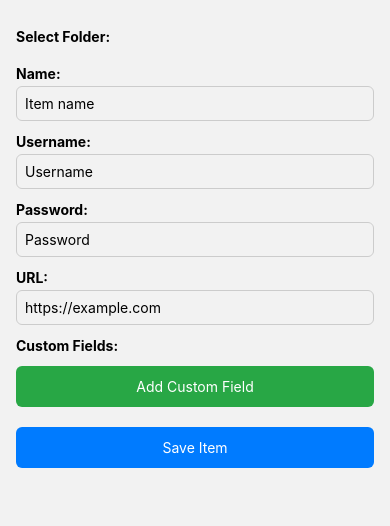
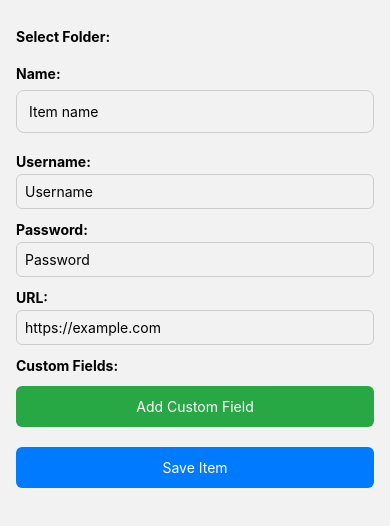
Before and after one commit to solo-developer/CredentialVault, a React Native app: screen /AddItem in a window 390 px wide. Shown: the top 526 px of the page. Built offline with nearby package versions, Linux system fonts and the light colour scheme.

Commit message:
reusing the styles

```diff
--- a/src/screens/AddItemScreen.tsx
+++ b/src/screens/AddItemScreen.tsx
@@ -9,6 +9,7 @@ import {
   Alert,
 } from "react-native";
 import AsyncStorage from "@react-native-async-storage/async-storage";
+import { GlobalStyles } from "../styles/global";
 
 interface Folder {
   id: string;
@@ -91,8 +92,8 @@ const AddItemScreen = ({ navigation }: any) => {
   };
 
   return (
-    <ScrollView contentContainerStyle={styles.container}>
-      <Text style={styles.label}>Select Folder:</Text>
+    <ScrollView contentContainerStyle={GlobalStyles.container}>
+      <Text style={GlobalStyles.label}>Select Folder:</Text>
       <View style={styles.folderContainer}>
         {folders.map((folder) => (
           <TouchableOpacity
@@ -114,50 +115,50 @@ const AddItemScreen = ({ navigation }: any) => {
         ))}
       </View>
 
-      <Text style={styles.label}>Name:</Text>
+      <Text style={GlobalStyles.label}>Name:</Text>
       <TextInput
-        style={styles.input}
+        style={GlobalStyles.inputMd}
         value={name}
         onChangeText={setName}
         placeholder="Item name"
       />
 
-      <Text style={styles.label}>Username:</Text>
+      <Text style={GlobalStyles.label}>Username:</Text>
       <TextInput
-        style={styles.input}
+        style={GlobalStyles.inputSm}
         value={username}
         onChangeText={setUsername}
         placeholder="Username"
       />
 
-      <Text style={styles.label}>Password:</Text>
+      <Text style={GlobalStyles.label}>Password:</Text>
       <TextInput
-        style={styles.input}
+        style={GlobalStyles.inputSm}
         value={password}
         onChangeText={setPassword}
         placeholder="Password"
         secureTextEntry
       />
 
-      <Text style={styles.label}>URL:</Text>
+      <Text style={GlobalStyles.label}>URL:</Text>
       <TextInput
-        style={styles.input}
+        style={GlobalStyles.inputSm}
         value={url}
         onChangeText={setUrl}
         placeholder="https://example.com"
       />
 
-      <Text style={styles.label}>Custom Fields:</Text>
+      <Text style={GlobalStyles.label}>Custom Fields:</Text>
       {customFields.map((field) => (
         <View key={field.id} style={styles.customFieldContainer}>
           <TextInput
-            style={[styles.input, { flex: 1, marginRight: 5 }]}
+            style={[GlobalStyles.inputSm, { flex: 1, marginRight: 5 }]}
             placeholder="Field Label"
             value={field.label}
             onChangeText={(text) => handleCustomFieldChange(field.id, "label", text)}
           />
           <TextInput
-            style={[styles.input, { flex: 1, marginLeft: 5 }]}
+            style={[GlobalStyles.inputSm, { flex: 1, marginLeft: 5 }]}
             placeholder="Field Value"
             value={field.value}
             onChangeText={(text) => handleCustomFieldChange(field.id, "value", text)}
@@ -165,11 +166,11 @@ const AddItemScreen = ({ navigation }: any) => {
         </View>
       ))}
 
-      <TouchableOpacity style={styles.addButton} onPress={addCustomField}>
+      <TouchableOpacity style={GlobalStyles.btnSuccess} onPress={addCustomField}>
         <Text style={{ color: "#fff" }}>Add Custom Field</Text>
       </TouchableOpacity>
 
-      <TouchableOpacity style={styles.saveButton} onPress={saveItem}>
+      <TouchableOpacity style={GlobalStyles.btnPrimary} onPress={saveItem}>
         <Text style={{ color: "#fff" }}>Save Item</Text>
       </TouchableOpacity>
     </ScrollView>
@@ -177,21 +178,7 @@ const AddItemScreen = ({ navigation }: any) => {
 };
 
 const styles = StyleSheet.create({
-  container: {
-    padding: 16,
-    paddingBottom: 40,
-  },
-  label: {
-    fontWeight: "bold",
-    marginTop: 12,
-  },
-  input: {
-    borderWidth: 1,
-    borderColor: "#ccc",
-    borderRadius: 6,
-    padding: 8,
-    marginTop: 4,
-  },
+
   folderContainer: {
     flexDirection: "row",
     flexWrap: "wrap",
@@ -208,21 +195,7 @@ const styles = StyleSheet.create({
   customFieldContainer: {
     flexDirection: "row",
     marginTop: 8,
-  },
-  addButton: {
-    backgroundColor: "#28a745",
-    padding: 12,
-    borderRadius: 6,
-    alignItems: "center",
-    marginTop: 12,
-  },
-  saveButton: {
-    backgroundColor: "#007bff",
-    padding: 12,
-    borderRadius: 6,
-    alignItems: "center",
-    marginTop: 20,
-  },
+  }
 });
 
 export default AddItemScreen;
--- a/src/screens/Dashboard.tsx
+++ b/src/screens/Dashboard.tsx
@@ -7,7 +7,7 @@ import HomeScreen from "./HomeScreen";
 import SettingsScreen from "./SettingsScreen";
 import { addFolder } from "../services/FolderService";
 import { Alert } from "react-native";
-
+import { GlobalStyles } from "../styles/global";
 
 const Tab = createBottomTabNavigator();
 
@@ -127,17 +127,17 @@ export default function Dashboard({ navigation }:any) {
 
       {/* Add Folder Modal */}
       <Modal visible={folderModalVisible} transparent animationType="slide">
-        <View style={styles.modalContainer}>
-          <View style={styles.modalBox}>
-            <Text style={styles.modalTitle}>Create Folder</Text>
+        <View style={GlobalStyles.modalContainer}>
+          <View style={GlobalStyles.modalBox}>
+            <Text style={GlobalStyles.modalTitle}>Create Folder</Text>
             <TextInput
               placeholder="Folder name"
               value={folderName}
               onChangeText={setFolderName}
-              style={styles.input}
+              style={GlobalStyles.inputSm}
             />
 
-            <TouchableOpacity style={styles.saveBtn} onPress={handleAddFolder}>
+            <TouchableOpacity style={GlobalStyles.btnPrimary} onPress={handleAddFolder}>
               <Text style={styles.saveText}>Save</Text>
             </TouchableOpacity>
 
@@ -158,7 +158,6 @@ function Empty() {
   return <View />;
 }
 
-// STYLES
 const styles = StyleSheet.create({
   tabBar: {
     height: 70,
@@ -206,31 +205,6 @@ const styles = StyleSheet.create({
   },
   popupText: { color: "white", marginLeft: 8 },
 
-  modalContainer: {
-    flex: 1,
-    justifyContent: "center",
-    backgroundColor: "rgba(0,0,0,0.5)",
-    padding: 20,
-  },
-  modalBox: {
-    backgroundColor: "white",
-    padding: 20,
-    borderRadius: 10,
-  },
-  modalTitle: { fontSize: 20, fontWeight: "bold", marginBottom: 15 },
-  input: {
-    borderWidth: 1,
-    borderColor: "#ccc",
-    padding: 10,
-    borderRadius: 8,
-    marginBottom: 15,
-  },
-  saveBtn: {
-    backgroundColor: "#007bff",
-    padding: 12,
-    borderRadius: 8,
-    marginBottom: 10,
-  },
   saveText: { color: "white", textAlign: "center", fontWeight: "bold" },
   cancelBtn: { padding: 10 },
   cancelText: { textAlign: "center", color: "#555" },
--- a/src/screens/EditItemScreen.tsx
+++ b/src/screens/EditItemScreen.tsx
@@ -10,6 +10,7 @@ import {
 } from "react-native";
 import Ionicons from "react-native-vector-icons/Ionicons";
 import { useRoute, useNavigation } from "@react-navigation/native";
+import { GlobalStyles } from "../styles/global";
 
 export default function EditItemScreen() {
   const route = useRoute();
@@ -28,29 +29,29 @@ export default function EditItemScreen() {
   };
 
   return (
-    <View style={styles.container}>
-        <View style={styles.header}>
+    <View style={GlobalStyles.container}>
+        <View style={GlobalStyles.navHeader}>
                 <TouchableOpacity onPress={() => navigation.goBack()}>
                     <Ionicons name="arrow-back" size={26} color="#333" />
                 </TouchableOpacity>
 
-                <Text style={styles.title}>Edit Item</Text>
+                <Text style={GlobalStyles.navTitle}>Edit Item</Text>
                 <View style={{ width: 26 }} />
               </View>
 
-      <Text style={styles.label}>Item Name</Text>
-      <TextInput value={name} onChangeText={setName} style={styles.input} />
+      <Text style={GlobalStyles.label}>Item Name</Text>
+      <TextInput value={name} onChangeText={setName} style={GlobalStyles.inputSm} />
 
-      <Text style={styles.label}>Username</Text>
-      <TextInput value={username} onChangeText={setUsername} style={styles.input} />
+      <Text style={GlobalStyles.label}>Username</Text>
+      <TextInput value={username} onChangeText={setUsername} style={GlobalStyles.inputSm} />
 
-      <Text style={styles.label}>Password</Text>
+      <Text style={GlobalStyles.label}>Password</Text>
       <View style={styles.passwordRow}>
         <TextInput
           value={password}
           onChangeText={setPassword}
           secureTextEntry={!showPassword}
-          style={[styles.input, { flex: 1 }]}
+          style={[GlobalStyles.inputSm, { flex: 1 }]}
         />
         <TouchableOpacity onPress={() => setShowPassword(!showPassword)}>
           <Ionicons
@@ -61,10 +62,10 @@ export default function EditItemScreen() {
         </TouchableOpacity>
       </View>
 
-      <Text style={styles.label}>URL</Text>
-      <TextInput value={url} onChangeText={setUrl} style={styles.input} />
+      <Text style={GlobalStyles.label}>URL</Text>
+      <TextInput value={url} onChangeText={setUrl} style={GlobalStyles.inputSm} />
 
-      <TouchableOpacity style={styles.saveBtn} onPress={saveItem}>
+      <TouchableOpacity style={GlobalStyles.btnPrimary} onPress={saveItem}>
         <Text style={styles.saveText}>Save Changes</Text>
       </TouchableOpacity>
     </View>
@@ -72,31 +73,10 @@ export default function EditItemScreen() {
 }
 
 const styles = StyleSheet.create({
-  container: { flex: 1, padding: 16 },
-  header: {
-  flexDirection: "row",
-  alignItems: "center",
-  marginBottom: 16,
-  justifyContent: "space-between",
-},
-  title: { fontSize: 20, fontWeight: "bold", flexDirection:"row" },
-  label: { marginTop: 14, fontSize: 14, color: "#555" },
-  input: {
-    borderWidth: 1,
-    borderColor: "#ccc",
-    padding: 10,
-    borderRadius: 8,
-    marginTop: 6,
-  },
+
   passwordRow: {
     flexDirection: "row",
     alignItems: "center",
-  },
-  saveBtn: {
-    backgroundColor: "#007bff",
-    padding: 14,
-    borderRadius: 10,
-    marginTop: 24,
   },
   saveText: {
     color: "#fff",
--- a/src/screens/FolderItemsScreen.tsx
+++ b/src/screens/FolderItemsScreen.tsx
@@ -3,6 +3,7 @@ import { View, Text, FlatList, StyleSheet, TouchableOpacity } from "react-native
 import AsyncStorage from "@react-native-async-storage/async-storage";
 import Ionicons from "react-native-vector-icons/Ionicons";
 import { useNavigation } from "@react-navigation/native";
+import { GlobalStyles } from "../styles/global";
 
 interface Item {
   id: string;
@@ -34,13 +35,13 @@ const FolderItemsScreen = ({ route }: any) => {
   }, [folderId]);
 
   return (
-    <View style={styles.container}>
-     <View style={styles.header}>
+    <View style={GlobalStyles.container}>
+     <View style={GlobalStyles.navHeader}>
      <TouchableOpacity onPress={() => navigation.goBack()}>
         <Ionicons name="arrow-back" size={26} color="#333" />
      </TouchableOpacity>
 
-      <Text style={styles.title}>{folderName}</Text>
+      <Text style={GlobalStyles.title}>{folderName}</Text>
       <View style={{ width: 26 }} />
     </View>
 
@@ -57,7 +58,7 @@ const FolderItemsScreen = ({ route }: any) => {
               <Text style={styles.itemName}>{item.name}</Text>
 
               {/* Action icons */}
-              <View style={styles.actions}>
+              <View style={GlobalStyles.flexActions}>
                 {/* View */}
                 <TouchableOpacity
                   onPress={() =>
@@ -92,14 +93,7 @@ const FolderItemsScreen = ({ route }: any) => {
 };
 
 const styles = StyleSheet.create({
-  container: { flex: 1, padding: 16, backgroundColor: "#f8f9fa" },
-  header: {
-  flexDirection: "row",
-  alignItems: "center",
-  marginBottom: 16,
-  justifyContent: "space-between",
-},
-  title: { fontSize: 20, fontWeight: "bold", flexDirection:"row" },
+
   noItemsText: { fontSize: 16, color: "#666", textAlign: "center", marginTop: 20 },
   itemRow: {
     padding: 12,
@@ -113,12 +107,6 @@ const styles = StyleSheet.create({
   },
   itemName: { fontSize: 16, color: "#333" },
 
-  actions: {
-    flexDirection: "row",
-    alignItems: "center",
-  },
-
-
 });
 
 export default FolderItemsScreen;
--- /dev/null
+++ b/src/styles/global.ts
@@ -0,0 +1,92 @@
+import { StyleSheet } from "react-native";
+
+export const GlobalStyles = StyleSheet.create({
+  container: {
+    padding: 16,
+    paddingBottom: 40,
+  },
+  loginContainer: {
+     flex: 1,
+    padding: 20,
+    justifyContent: 'center',
+    backgroundColor: '#fff',
+  },
+   navHeader: {
+    flexDirection: "row",
+    alignItems: "center",
+    marginBottom: 16,
+    justifyContent: "space-between",
+   },
+   navTitle: {
+    fontSize: 20,
+    fontWeight: "bold",
+    flexDirection:"row"
+   },
+  label: {
+    fontWeight: "bold",
+    marginTop: 12,
+  },
+  button: {
+    backgroundColor: "#007AFF",
+    paddingVertical: 12,
+    borderRadius: 8,
+    alignItems: "center",
+    marginVertical: 8,
+  },
+
+  buttonText: {
+    color: "#fff",
+    fontSize: 16,
+    fontWeight: "600",
+  },
+ inputSm: {
+    borderWidth: 1,
+    borderColor: "#ccc",
+    borderRadius: 6,
+    padding: 8,
+    marginTop: 4,
+  },
+  inputMd: {
+    borderWidth: 1,
+    borderColor: "#ccc",
+    padding: 12,
+    borderRadius: 8,
+    marginVertical: 8,
+  },
+  btnSuccess: {
+    backgroundColor: "#28a745",
+    padding: 12,
+    borderRadius: 6,
+    alignItems: "center",
+    marginTop: 12,
+  },
+  btnPrimary : {
+    backgroundColor: "#007bff",
+    padding: 12,
+    borderRadius: 6,
+    alignItems: "center",
+    marginTop: 20,
+  },
+
+  title: {
+    fontSize: 20,
+    fontWeight: "700",
+    marginBottom: 12,
+  },
+  flexActions: {
+    flexDirection: "row",
+    alignItems: "center",
+  },
+  modalContainer: {
+    flex: 1,
+    justifyContent: "center",
+    backgroundColor: "rgba(0,0,0,0.5)",
+    padding: 20,
+  },
+  modalBox: {
+    backgroundColor: "white",
+    padding: 20,
+    borderRadius: 10,
+  },
+  modalTitle: { fontSize: 20, fontWeight: "bold", marginBottom: 15 },
+});
```
